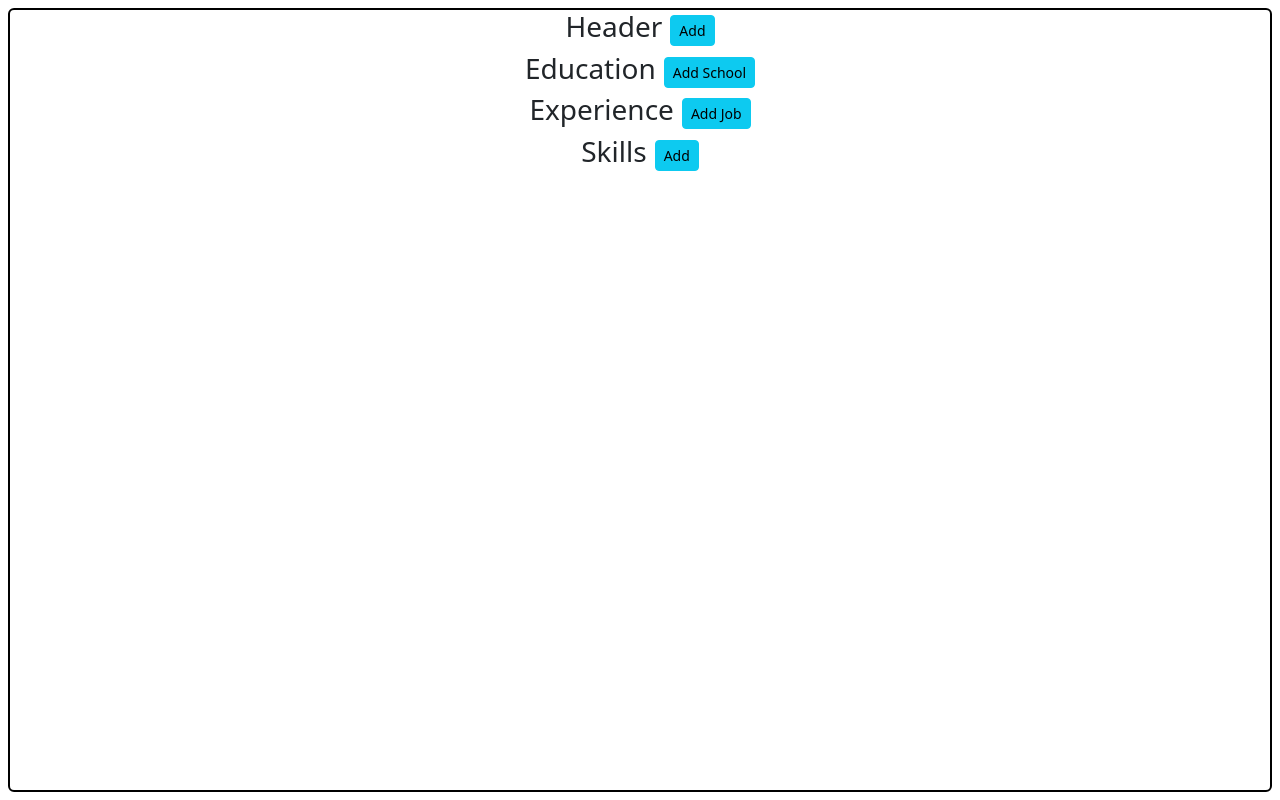
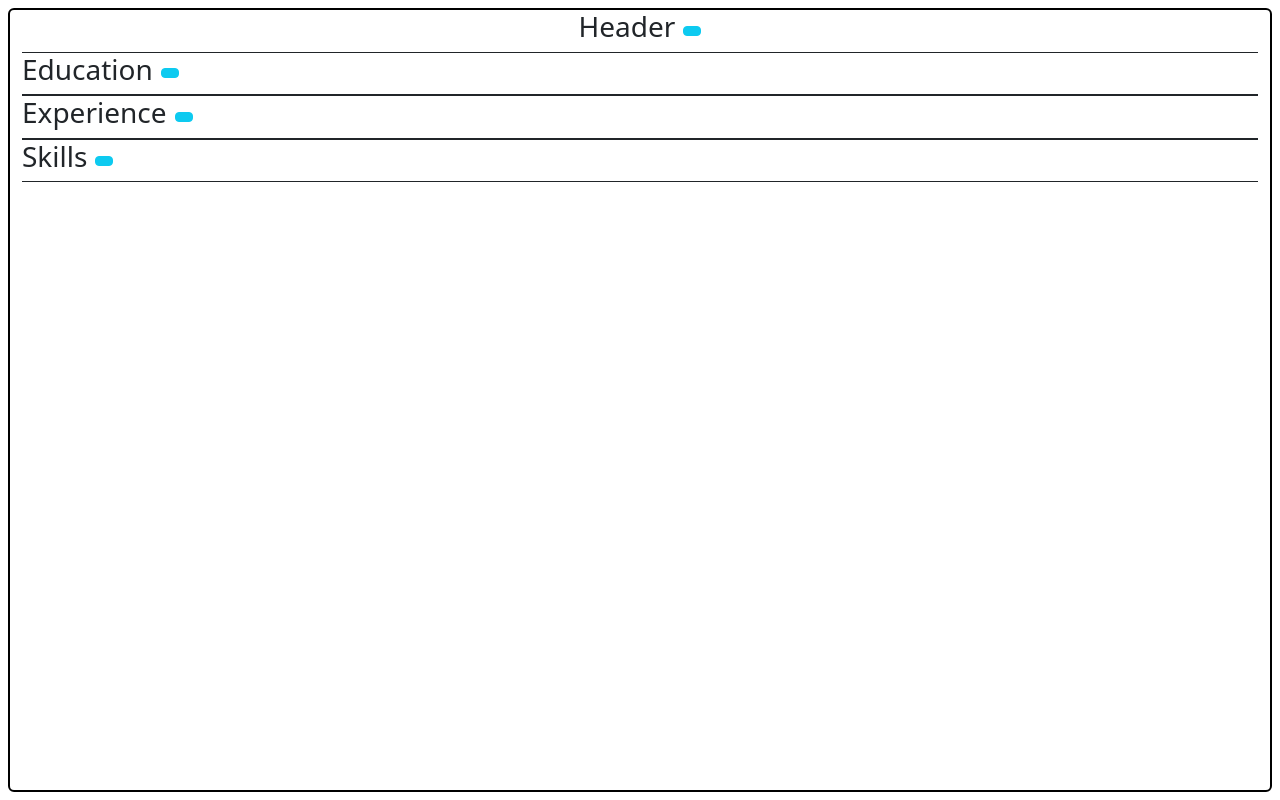
Before and after one commit to asampers/cv-app, a React (Vite) app: page / in a window 1280 px wide. Built offline with nearby package versions, Linux system fonts and the light colour scheme.

Commit message:
More styling and icons for buttons

```diff
--- a/src/App.jsx
+++ b/src/App.jsx
@@ -6,7 +6,7 @@ import { Skills } from './components/Skills';
 
 function App() {
   return (
-    <div className='resume container-fluid d-flex align-items-center flex-column border border-black border-2 rounded'>
+    <div className='resume container-fluid d-flex flex-column border border-black border-2 rounded'>
       <Header />
       <Education />
       <Experience />
--- a/src/components/Buttons.jsx
+++ b/src/components/Buttons.jsx
@@ -1,10 +1,15 @@
 /* eslint-disable react/prop-types */
 export function Buttons({text, onClick, index}) {
+  let icon = text.startsWith("Add") ? <ion-icon name="add-outline"></ion-icon> : <ion-icon name="create-outline"></ion-icon>
   let style = text.startsWith("Add") ? "btn-info" : "btn-success";
-  if (text.startsWith("Delete")) style = "btn-danger";
+  if (text.startsWith("Delete")) {
+      style = "btn-danger";
+      icon = <ion-icon name="trash-outline"></ion-icon>
+  }
+  if (text.startsWith("Cancel")) icon = text
   return (
         <button data-index={index} className={`btn ${style} btn-sm align-self-center ms-2`} onClick={onClick}>
-              {text}
+              {icon}
         </button>
   )
 }
--- a/src/components/Education.jsx
+++ b/src/components/Education.jsx
@@ -9,9 +9,9 @@ function Education() {
 
     return (
       <>
-      <div className='container-fluid d-flex flex-column justify-content-center align-items-center'>
-        <div className='d-flex align-items-center'>
-          {<h3>Education</h3>}
+      <div className='d-flex flex-column justify-content-center align-items-center w-100'>
+        <div className='border-top border-bottom border-dark d-flex align-items-center w-100'>
+          <h3>Education</h3>
           {!items.showForm && <Buttons text="Add School" onClick={items.noData ? items.toggleShowForm : items.addEntry}/> }
         </div>
         {items.data.map((school) => (
--- a/src/components/EducationInfo.jsx
+++ b/src/components/EducationInfo.jsx
@@ -9,17 +9,14 @@ function EducationInfo({data, onClick}) {
   if(anyData) {
   return (
     <Fragment>
-      <div className='d-flex'>
-        <div className='d-flex flex-column'>
+      <div className='d-flex w-100'>
+        <div className='d-flex flex-column me-auto'>
           {data.degree && <span className='fw-bold'>{data.degree} - {data.major}</span> }
           {data.minor && <span className=''>Minor: {data.minor}</span> }
           {data.school && <span className='fst-italic'>{data.school}</span>}
         </div>
-          {data.startDate && <p className=''>{formatDate(data.startDate)} - {formatDate(data.endDate)}</p> }
+          {data.startDate && <span className='mt-auto mb-auto'>{formatDate(data.startDate)} - {formatDate(data.endDate)}</span> }
           <Buttons index={data.id} text="Edit" onClick={onClick}/>
-        </div>
-        <div className='d-flex align-items-center'>
-
       </div>
     </Fragment>
   )
--- a/src/components/Experience.jsx
+++ b/src/components/Experience.jsx
@@ -9,9 +9,9 @@ export function Experience() {
 
   return (
     <>
-      <div className='container-fluid d-flex flex-column justify-content-center align-items-center'>
-        <div className='d-flex align-items-center'>
-          {<h3>Experience</h3>}
+      <div className='d-flex flex-column justify-content-center align-items-center w-100'>
+        <div className='border-top border-bottom border-dark d-flex align-items-center w-100'>
+          <h3>Experience</h3>
           {!items.showForm && <Buttons text="Add Job" onClick={items.noData ? items.toggleShowForm : items.addEntry}/> }
         </div>
         {items.data.map((job) => (
--- a/src/components/ExperienceInfo.jsx
+++ b/src/components/ExperienceInfo.jsx
@@ -9,17 +9,15 @@ function ExperienceInfo({data, onClick}) {
   if(anyData) {
   return (
     <Fragment>
-    <div className='d-flex align-items-center mt-2'>
-      <div>
-        {data.title && <span><b>{data.title}</b>, <i>{data.company}</i></span>}
-        {data.startDate && <p className='me-3'>{formatDate(data.startDate)} - {formatDate(data.endDate)}</p> }
+      <div className="d-flex w-100">
+        <div className="d-flex flex-column me-auto w-75">
+          {data.title && <span><b>{data.title}</b>, <i>{data.company}</i></span>}
+          {data.duties && <span className=''>{data.duties}</span> }
+        </div>
+        {data.startDate && <span className="mt-auto mb-auto">{formatDate(data.startDate)} - {formatDate(data.endDate)}</span> }
+        <Buttons index={data.id} text="Edit" onClick={onClick}/>
       </div>
-          {data.duties && <p className='me-3'>Responsibilities: {data.duties}</p> }
-          <Buttons index={data.id} text="Edit" onClick={onClick}/>
-        </div>
-        <div className='d-flex align-items-center'>
 
-        </div>
     </Fragment>
   )
   }
--- a/src/components/Skills.jsx
+++ b/src/components/Skills.jsx
@@ -10,11 +10,11 @@ function Skills() {
 
   return (
     <>
-      <div className='d-flex align-items-center'>
+      <div className='border-top border-bottom border-dark d-flex align-items-center w-100'>
         <h3>Skills</h3>
-        {!item.showForm && <Buttons text={item.noData ? "Add" : "Edit"} onClick={item.toggleShowForm}/> }
+        {(!item.showForm && item.noData) && <Buttons text="Add" onClick={item.toggleShowForm}/> }
       </div>
-      {item.showForm ? < SkillsForm data={skills} onSubmit={item.handleSubmit} onDelete={item.handleDelete}  /> : <SkillsInfo skills={skills} />}
+      {item.showForm ? < SkillsForm data={skills} onSubmit={item.handleSubmit} onDelete={item.handleDelete}  /> : <SkillsInfo skills={skills} onClick={item.toggleEdit} />}
     </>
   )
 }
--- a/src/components/SkillsInfo.jsx
+++ b/src/components/SkillsInfo.jsx
@@ -1,9 +1,16 @@
 /* eslint-disable react/prop-types */
-export function SkillsInfo({skills}) {
+import { Buttons } from "./Buttons"
+
+export function SkillsInfo({skills, onClick}) {
   if(skills.skills) {
     const skillList = skills.skills.split(',')
     const skillItems = skillList.map((skill, index) => <li key={index}>{skill}</li>)
 
-    return <ul>{skillItems}</ul>;
+    return (
+      <>
+        <ul>{skillItems}</ul>
+        <Buttons index={skills.id} text="Edit" onClick={onClick}/>
+      </>
+    )
   }
 }
```
